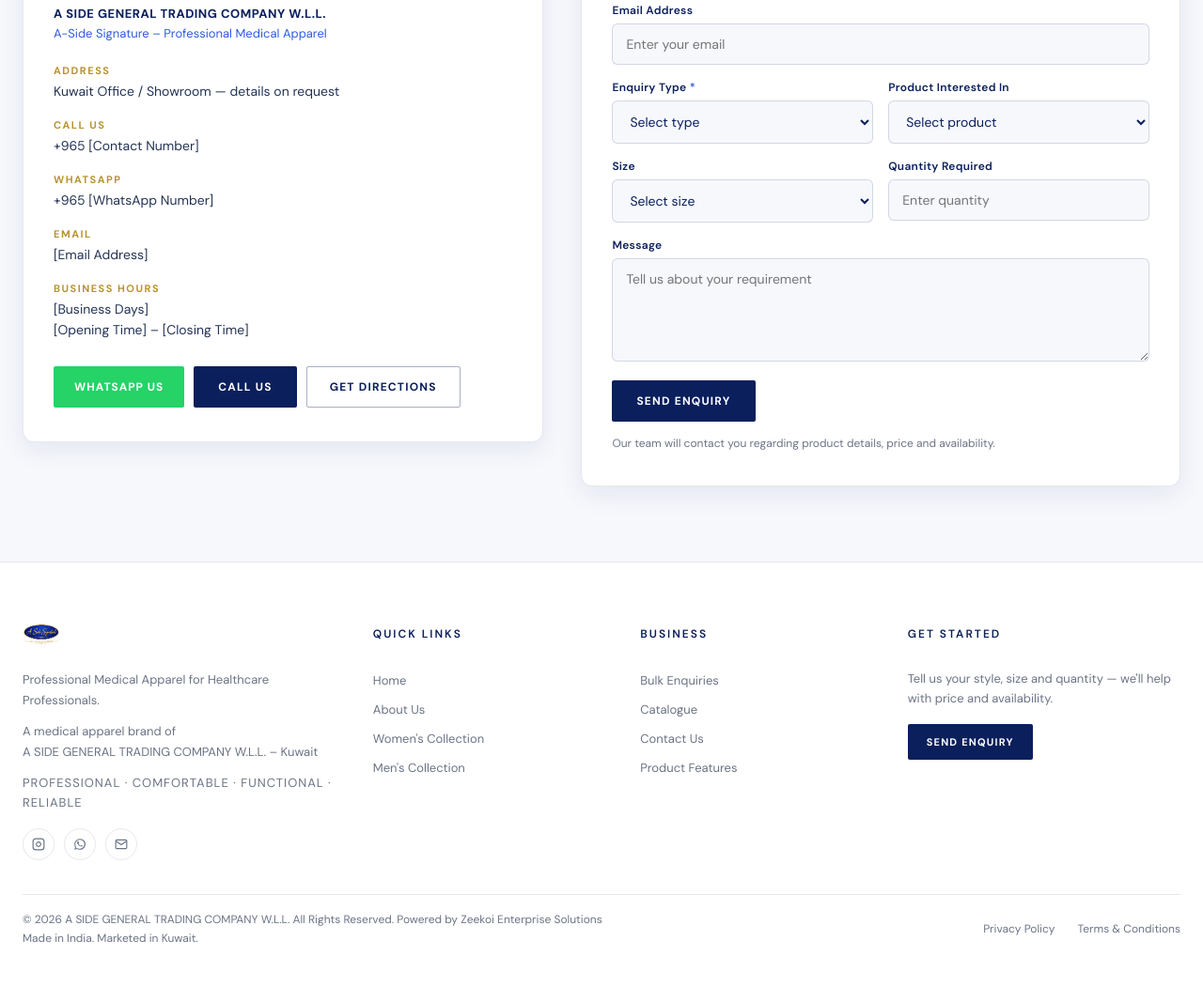
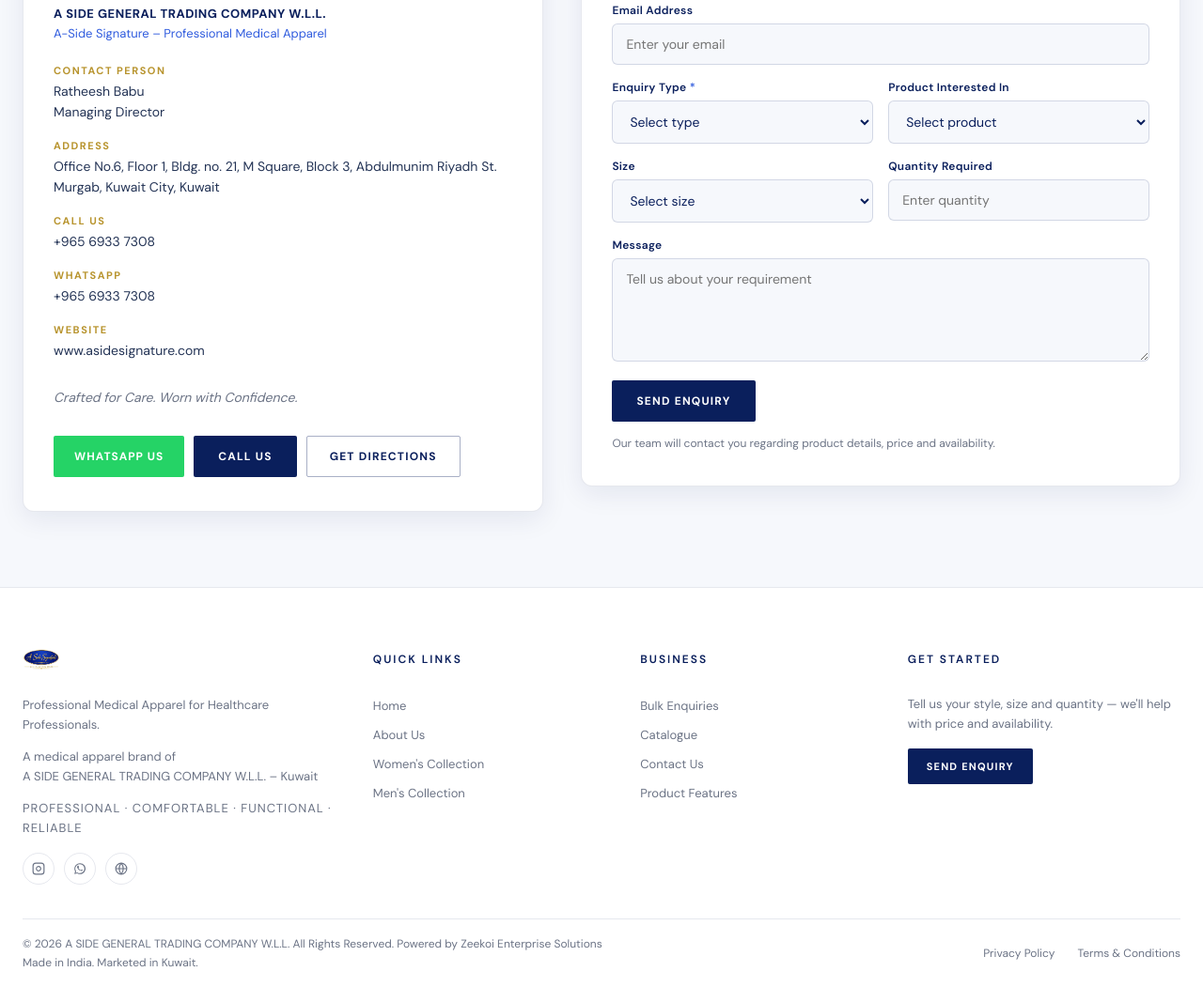
Before and after one commit to ALLUT-YT-ZEEKOI/side_signature, a plain HTML site: page index.html in a window 1280 px wide. Shown: the part 5946-6997 px from the top of the page at 94% size. Before the commit the page ends 6971 px from the top, so only its background shows below. Drawn offline with nearby package versions, Linux system fonts and the light colour scheme; a web font is replaced by a local one.

Commit message:
first commit

```diff
--- a/index.html
+++ b/index.html
@@ -2302,7 +2302,7 @@
                         <path d="M16 11.37A4 4 0 1112.63 8 4 4 0 0116 11.37z" />
                         <line x1="17.5" y1="6.5" x2="17.51" y2="6.5" />
                     </svg></a>
-                <a href="#contact" aria-label="WhatsApp"><svg width="14" height="14" viewBox="0 0 24 24"
+                <a href="https://wa.me/96569337308" aria-label="WhatsApp" target="_blank" rel="noopener"><svg width="14" height="14" viewBox="0 0 24 24"
                         fill="currentColor">
                         <path
                             d="M17.5 14.4c-.3-.1-1.6-.8-1.8-.9-.2-.1-.4-.1-.6.1-.2.2-.7.9-.8 1-.2.1-.3.2-.6.1-.3-.1-1.2-.4-2.3-1.5-1-.9-1.6-1.9-1.8-2.2-.2-.3 0-.4.1-.5.1-.1.3-.3.4-.5.1-.1.2-.3.3-.5.1-.2 0-.4 0-.5 0-.1-.6-1.5-.8-2-.2-.5-.4-.4-.6-.4h-.5c-.2 0-.5.1-.7.3-.2.3-.9.9-.9 2.1s.9 2.4 1 2.6c.1.2 1.8 2.8 4.4 3.9 1.6.7 2.2.7 3 .6.5-.1 1.5-.6 1.7-1.2.2-.6.2-1.1.1-1.2-.1-.1-.3-.2-.6-.3z" />
@@ -2713,7 +2713,7 @@
                         apparel.</p>
                     <div class="bulk-actions">
                         <a href="#contact" class="btn-primary">Bulk / Corporate Enquiry</a>
-                        <a href="#contact" class="btn-wa">WhatsApp Us</a>
+                        <a href="https://wa.me/96569337308" class="btn-wa" target="_blank" rel="noopener">WhatsApp Us</a>
                     </div>
                 </div>
                 <div class="bulk-panel fade-in">
@@ -2766,21 +2766,17 @@
                     <div class="company-name">A SIDE GENERAL TRADING COMPANY W.L.L.</div>
                     <div class="company-sub">A-Side Signature – Professional Medical Apparel</div>
                     <div class="contact-rows">
-                        <div class="contact-row"><strong>Address</strong><span>Kuwait Office / Showroom — details on
-                                request</span></div>
-                        <div class="contact-row"><strong>Call Us</strong><a href="tel:+965">+965 [Contact Number]</a>
-                        </div>
-                        <div class="contact-row"><strong>WhatsApp</strong><a href="#contact">+965 [WhatsApp Number]</a>
-                        </div>
-                        <div class="contact-row"><strong>Email</strong><a href="mailto:info@asidesignature.com">[Email
-                                Address]</a></div>
-                        <div class="contact-row"><strong>Business Hours</strong><span>[Business Days]<br />[Opening
-                                Time] – [Closing Time]</span></div>
+                        <div class="contact-row"><strong>Contact Person</strong><span>Ratheesh Babu<br/>Managing Director</span></div>
+                        <div class="contact-row"><strong>Address</strong><span>Office No.6, Floor 1, Bldg. no. 21, M Square, Block 3, Abdulmunim Riyadh St. Murgab, Kuwait City, Kuwait</span></div>
+                        <div class="contact-row"><strong>Call Us</strong><a href="tel:+96569337308">+965 6933 7308</a></div>
+                        <div class="contact-row"><strong>WhatsApp</strong><a href="https://wa.me/96569337308" target="_blank" rel="noopener">+965 6933 7308</a></div>
+                        <div class="contact-row"><strong>Website</strong><a href="https://www.asidesignature.com" target="_blank" rel="noopener">www.asidesignature.com</a></div>
                     </div>
+                    <p class="company-sub" style="margin-top:8px;font-style:italic">Crafted for Care. Worn with Confidence.</p>
                     <div class="contact-actions">
-                        <a href="#contact" class="btn-wa">WhatsApp Us</a>
-                        <a href="tel:+965" class="btn-primary">Call Us</a>
-                        <a href="#contact" class="btn-outline">Get Directions</a>
+                        <a href="https://wa.me/96569337308" class="btn-wa" target="_blank" rel="noopener">WhatsApp Us</a>
+                        <a href="tel:+96569337308" class="btn-primary">Call Us</a>
+                        <a href="https://maps.google.com/?q=Office+No.6+Floor+1+Bldg+21+M+Square+Block+3+Abdulmunim+Riyadh+St+Murgab+Kuwait+City" class="btn-outline" target="_blank" rel="noopener">Get Directions</a>
                     </div>
                 </div>
 
@@ -2873,16 +2869,16 @@
                                 <path d="M16 11.37A4 4 0 1112.63 8 4 4 0 0116 11.37z" />
                                 <line x1="17.5" y1="6.5" x2="17.51" y2="6.5" />
                             </svg></a>
-                        <a href="#contact" aria-label="WhatsApp"><svg viewBox="0 0 24 24" fill="currentColor">
+                        <a href="https://wa.me/96569337308" aria-label="WhatsApp" target="_blank" rel="noopener"><svg viewBox="0 0 24 24" fill="currentColor">
                                 <path
                                     d="M17.5 14.4c-.3-.1-1.6-.8-1.8-.9-.2-.1-.4-.1-.6.1-.2.2-.7.9-.8 1-.2.1-.3.2-.6.1-.3-.1-1.2-.4-2.3-1.5-1-.9-1.6-1.9-1.8-2.2-.2-.3 0-.4.1-.5.1-.1.3-.3.4-.5.1-.1.2-.3.3-.5.1-.2 0-.4 0-.5 0-.1-.6-1.5-.8-2-.2-.5-.4-.4-.6-.4h-.5c-.2 0-.5.1-.7.3-.2.3-.9.9-.9 2.1s.9 2.4 1 2.6c.1.2 1.8 2.8 4.4 3.9 1.6.7 2.2.7 3 .6.5-.1 1.5-.6 1.7-1.2.2-.6.2-1.1.1-1.2-.1-.1-.3-.2-.6-.3z" />
                                 <path
                                     d="M12 2a10 10 0 00-8.7 14.9L2 22l5.2-1.4A10 10 0 1012 2zm0 18.2a8.2 8.2 0 01-4.2-1.1l-.3-.2-3.1.8.8-3-.2-.3A8.2 8.2 0 1112 20.2z" />
                             </svg></a>
-                        <a href="mailto:info@asidesignature.com" aria-label="Email"><svg viewBox="0 0 24 24" fill="none"
+                        <a href="https://www.asidesignature.com" aria-label="Website" target="_blank" rel="noopener"><svg viewBox="0 0 24 24" fill="none"
                                 stroke="currentColor" stroke-width="2">
-                                <path d="M4 4h16c1.1 0 2 .9 2 2v12c0 1.1-.9 2-2 2H4c-1.1 0-2-.9-2-2V6c0-1.1.9-2 2-2z" />
-                                <polyline points="22,6 12,13 2,6" />
+                                <circle cx="12" cy="12" r="10" />
+                                <path d="M2 12h20M12 2a15.3 15.3 0 010 20M12 2a15.3 15.3 0 000 20" />
                             </svg></a>
                     </div>
                 </div>
@@ -2953,7 +2949,7 @@
                 <p class="product-modal-note">For Price &amp; Availability, Please Contact Us.</p>
                 <div class="product-modal-actions">
                     <a href="#contact" class="btn-primary" id="pm-enquire">Enquire Now</a>
-                    <a href="#contact" class="btn-wa" id="pm-whatsapp">WhatsApp</a>
+                    <a href="https://wa.me/96569337308" class="btn-wa" id="pm-whatsapp" target="_blank" rel="noopener">WhatsApp</a>
                 </div>
             </div>
         </div>
```
